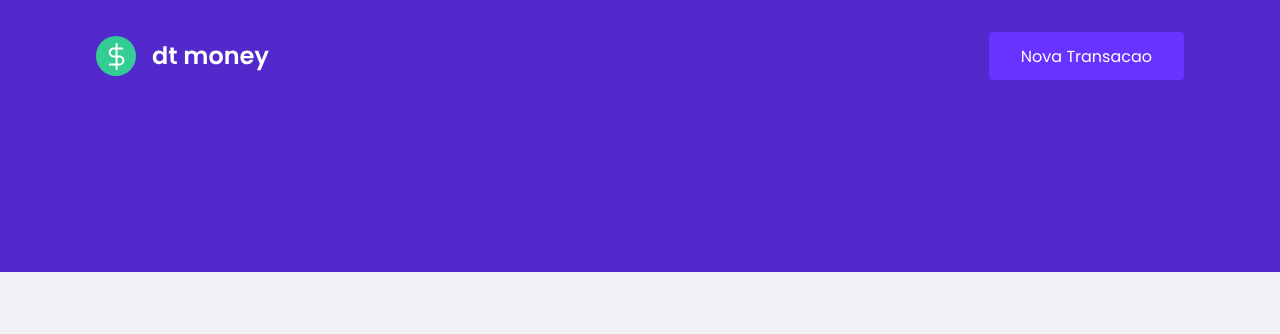
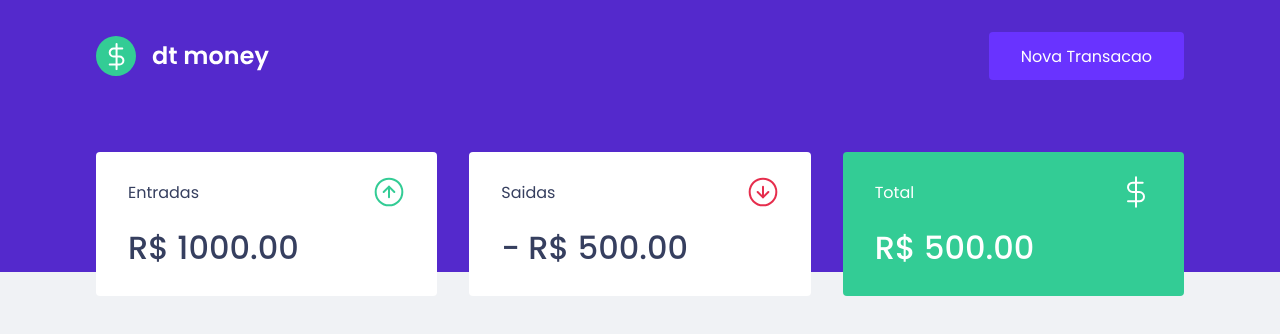
Before and after one commit to gabrielcedran/expense-tracker, a React (Create React App) app: page / in a window 1280 px wide. Shown: the top 334 px of the page. Built offline with nearby package versions, Linux system fonts and the light colour scheme.

Commit message:
Create summary component

```diff
--- a/public/index.html
+++ b/public/index.html
@@ -9,7 +9,7 @@
     <link rel="shortcut icon" href="favicon.png" type="image/png" />
     <title>Expense Tracker</title>
 
-    <link href="https://fonts.googleapis.com/css2?family=Poppins:wght@400;600&display=swap" rel="stylesheet">
+    <link href="https://fonts.googleapis.com/css2?family=Poppins:wght@400;500;600&display=swap" rel="stylesheet">
   </head>
   <body>
     <noscript>You need to enable JavaScript to run this app.</noscript>
--- a/src/App.tsx
+++ b/src/App.tsx
@@ -1,3 +1,4 @@
+import { Dashboard } from './components/Dashboard';
 import { Header } from './components/Header';
 import { GlobalStyle } from "./styles/global";
 
@@ -5,6 +6,7 @@
   return (
     <>
       <Header />
+      <Dashboard />
       <GlobalStyle/>
     </>
   );
--- /dev/null
+++ b/src/components/Dashboard/index.tsx
@@ -0,0 +1,10 @@
+import { Summary } from '../Summary';
+import { Container } from './styles';
+
+export function Dashboard() {
+    return(
+        <Container>
+            <Summary></Summary>
+        </Container>
+    );
+}
--- /dev/null
+++ b/src/components/Dashboard/styles.ts
@@ -0,0 +1,7 @@
+import styled from "styled-components";
+
+export const Container = styled.main`
+    max-width: 1120px;
+    margin: 0 auto;
+    padding: 2.5rem 1rem;
+`;
--- /dev/null
+++ b/src/components/Summary/index.tsx
@@ -0,0 +1,39 @@
+import incomeImg from '../../assets/income.svg';
+import outcomeImg from '../../assets/outcome.svg';
+import totalImg from '../../assets/total.svg';
+
+import { Container } from './styles';
+
+export function Summary() {
+     return (
+        <Container>
+            <div>
+                <header>
+                    <p>Entradas</p>
+                    <img src={incomeImg} alt="Entradas" />
+                </header>
+                <strong>
+                    R$ 1000.00
+                </strong>
+            </div>
+            <div>
+                <header>
+                    <p>Saidas</p>
+                    <img src={outcomeImg} alt="Saidas" />
+                </header>
+                <strong>
+                    - R$ 500.00
+                </strong>
+            </div>
+            <div className='total'>
+                <header>
+                    <p>Total</p>
+                    <img src={totalImg} alt="Total" />
+                </header>
+                <strong>
+                    R$ 500.00
+                </strong>
+            </div>
+        </Container>
+     );
+}
--- /dev/null
+++ b/src/components/Summary/styles.ts
@@ -0,0 +1,34 @@
+import styled from "styled-components";
+
+export const Container = styled.div`
+    display: grid;
+    grid-template-columns: repeat(3, 1fr);
+    grid-gap: 2rem;
+    margin-top: -10rem;
+
+    div {
+        background: var(--shape);
+        padding: 1.5rem 2rem;
+        border-radius: 0.25rem;
+        color: var(--text-title);
+
+        header {
+            display: flex;
+            align-items: center;
+            justify-content: space-between;
+        }
+
+        strong {
+            display: block;
+            margin-top: 1rem;
+            font-size: 2rem;
+            font-weight: 500;
+            line-height: 3rem;
+        }
+
+        &.total {
+            background: var(--green);
+            color: #fff;
+        }
+    }
+`;
--- a/src/styles/global.ts
+++ b/src/styles/global.ts
@@ -5,6 +5,7 @@
         --background: #f0f2f5;
         --red: #E52E4D;
         --blue: #5429cc;
+        --green: #33cc95;
 
         --blue-light: #6933ff;
 
```
